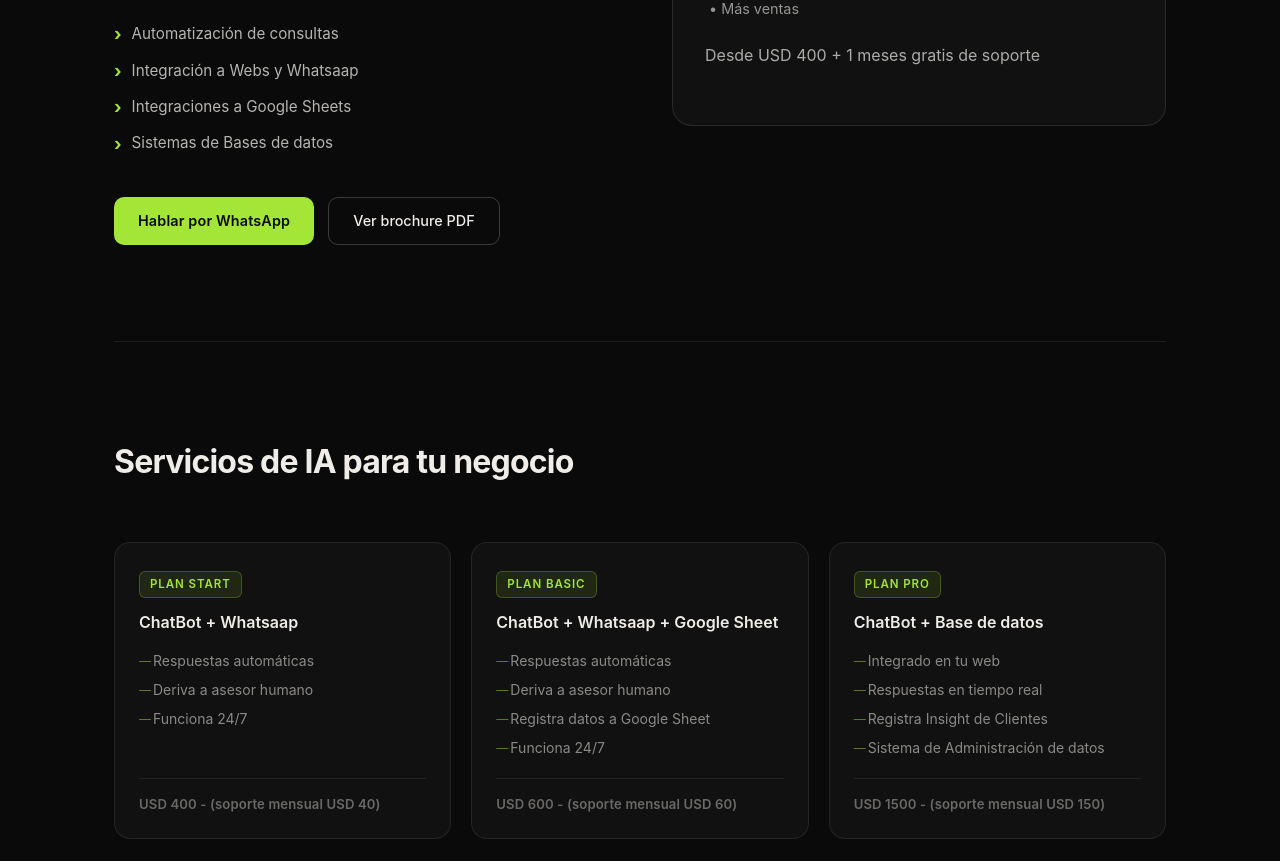
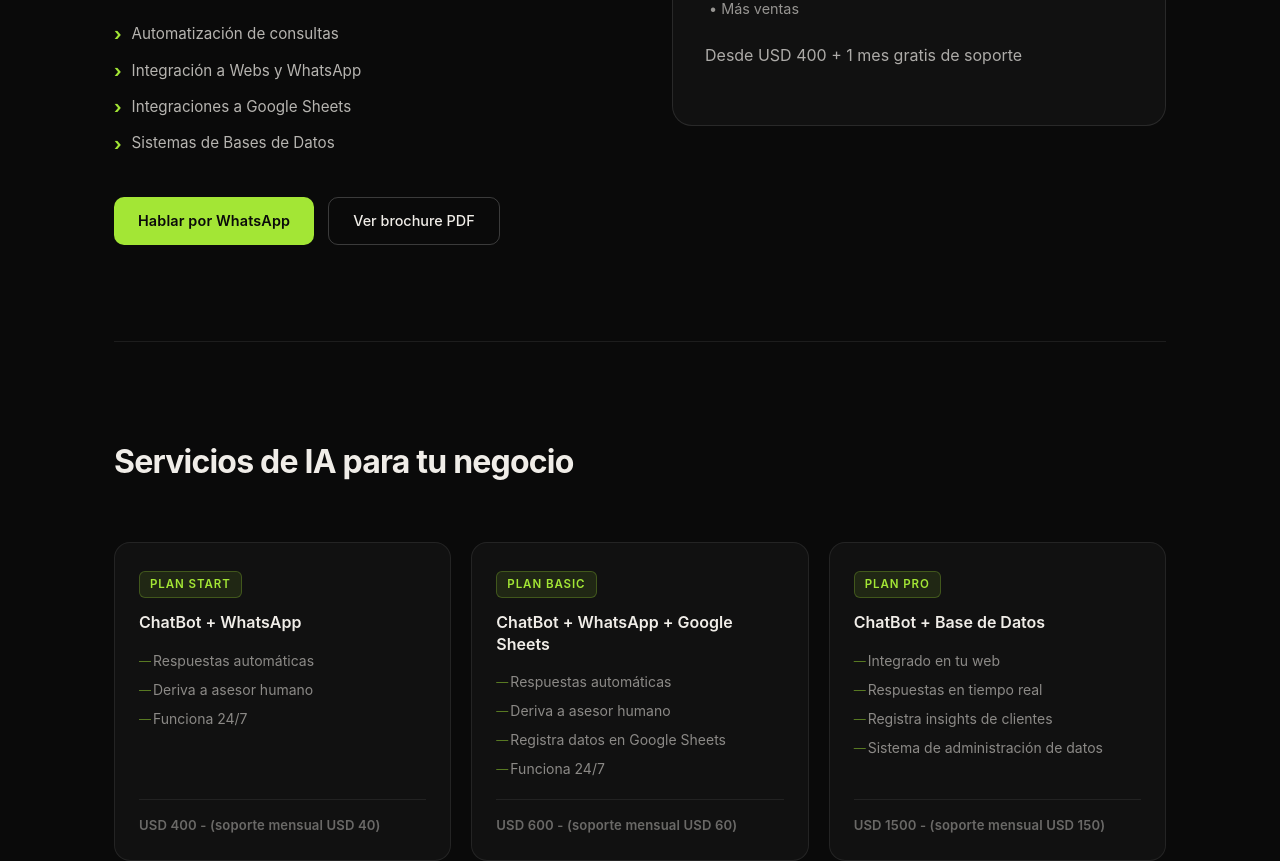
Before and after one commit to agustinescuderoweb/agustinescudero, a Next.js app: page /ia in a window 1280 px wide. Shown: the part 500-1361 px from the top of the page. Built offline with nearby package versions, Linux system fonts and the light colour scheme.

Commit message:
agregado de head

```diff
--- a/src/app/ia/page.tsx
+++ b/src/app/ia/page.tsx
@@ -1,3 +1,4 @@
+import Head from 'next/head'
 import styles from "./page.module.css";
 import Menu from '../componetes/inicio/menu'
 import Footer from '../componetes/inicio/footer'
@@ -5,34 +6,69 @@ import Footer from '../componetes/inicio/footer'
 export default function Page() {
   return (
     <main className={styles.page}>
+      <Head>
+        <title>Chatbots con Inteligencia Artificial para negocios | Agustín Escudero</title>
+        <meta
+          name="description"
+          content="Automatizá tu negocio con chatbots de IA que responden 24/7 por WhatsApp y tu web. Ahorrá tiempo, captá más clientes y vendé más sin contratar personal."
+        />
+        <meta name="robots" content="index, follow" />
+        <meta
+          property="og:title"
+          content="Chatbots con IA para tu negocio | Agustín Escudero"
+        />
+        <meta
+          property="og:description"
+          content="Chatbots inteligentes integrados a WhatsApp, Google Sheets y tu web. Automatizá consultas y vendé más las 24hs."
+        />
+        <meta
+          property="og:url"
+          content="https://agustinescuderoweb.com/ia"
+        />
+        <meta
+          property="og:image"
+          content="https://agustinescuderoweb.com/logoopen.png"
+        />
+        <meta name="twitter:card" content="summary_large_image" />
+      </Head>
+
       <Menu />
+
       <div className={styles.wrapper}>
-
-        {/* HERO */}
         <section className={styles.hero}>
           <div>
             <h1 className={styles.heroTitle}>
               Chatbots con Inteligencia Artificial para negocios en Mendoza
             </h1>
+
             <p className={styles.heroSubtitle}>
-              Chatbots que responden por vos 24/7, ahorran tiempo y te ayudan a vender más sin contratar personal.
+              Chatbots que responden por vos 24/7, ahorran tiempo y te ayudan a
+              vender más sin contratar personal.
             </p>
 
             <ul className={styles.heroList}>
               <li><span>›</span> Automatización de consultas</li>
-              <li><span>›</span> Integración a Webs y Whatsaap</li>
+              <li><span>›</span> Integración a Webs y WhatsApp</li>
               <li><span>›</span> Integraciones a Google Sheets</li>
-              <li><span>›</span> Sistemas de Bases de datos</li>
+              <li><span>›</span> Sistemas de Bases de Datos</li>
             </ul>
+
             <div className={styles.brochure}>
               <a
                 href="https://wa.me/5492612388045?text=Hola%20Agust%C3%ADn"
+                target="_blank"
+                rel="noopener noreferrer"
                 className={styles.btnPrimary}
               >
                 Hablar por WhatsApp
               </a>
 
-            <a href="https://drive.google.com/file/d/1BJ6fctz1s7WoeHNAFHzusH1YSBPhIRuI/view?usp=sharing" className={styles.btnSecondary}>
+              <a
+                href="https://drive.google.com/file/d/1BJ6fctz1s7WoeHNAFHzusH1YSBPhIRuI/view?usp=sharing"
+                target="_blank"
+                rel="noopener noreferrer"
+                className={styles.btnSecondary}
+              >
                 Ver brochure PDF
               </a>
             </div>
@@ -40,6 +76,7 @@ export default function Page() {
 
           <div className={styles.heroCard}>
             <h3 className={styles.cardTitle}>Soluciones de IA</h3>
+
             <p className={styles.cardText}>
               ChatBots Inteligentes que trabajan por vos.
             </p>
@@ -51,64 +88,81 @@ export default function Page() {
             </ul>
 
             <p className={styles.cardText}>
-              Desde USD 400 + 1 meses gratis de soporte
+              Desde USD 400 + 1 mes gratis de soporte
             </p>
           </div>
         </section>
 
-        {/* SERVICIOS */}
         <section className={styles.section}>
-          <h2 className={styles.sectionTitle}>Servicios de IA para tu negocio</h2>
+          <h2 className={styles.sectionTitle}>
+            Servicios de IA para tu negocio
+          </h2>
 
           <div className={styles.servicesGrid}>
-
-            {/* Servicio 1 */}
             <div className={styles.serviceCard}>
               <div className={styles.serviceTag}>Plan Start</div>
-              <div className={styles.serviceTitle}>ChatBot + Whatsaap</div>
+
+              <div className={styles.serviceTitle}>
+                ChatBot + WhatsApp
+              </div>
+
               <ul className={styles.serviceList}>
                 <li>Respuestas automáticas</li>
                 <li>Deriva a asesor humano</li>
                 <li>Funciona 24/7</li>
               </ul>
-              <p className={styles.price}>USD 400 - (soporte mensual USD 40)</p>
+
+              <p className={styles.price}>
+                USD 400 - (soporte mensual USD 40)
+              </p>
             </div>
 
-
-
-            {/* Servicio 2 */}
             <div className={styles.serviceCard}>
               <div className={styles.serviceTag}>Plan Basic</div>
-              <div className={styles.serviceTitle}>ChatBot + Whatsaap + Google Sheet</div>
+
+              <div className={styles.serviceTitle}>
+                ChatBot + WhatsApp + Google Sheets
+              </div>
+
               <ul className={styles.serviceList}>
                 <li>Respuestas automáticas</li>
                 <li>Deriva a asesor humano</li>
-                <li>Registra datos a Google Sheet</li>
+                <li>Registra datos en Google Sheets</li>
                 <li>Funciona 24/7</li>
               </ul>
-              <p className={styles.price}>USD 600 - (soporte mensual USD 60)</p>
+
+              <p className={styles.price}>
+                USD 600 - (soporte mensual USD 60)
+              </p>
             </div>
 
-            {/* Servicio 3 */}
             <div className={styles.serviceCard}>
               <div className={styles.serviceTag}>Plan Pro</div>
-              <div className={styles.serviceTitle}>ChatBot + Base de datos</div>
+
+              <div className={styles.serviceTitle}>
+                ChatBot + Base de Datos
+              </div>
+
               <ul className={styles.serviceList}>
                 <li>Integrado en tu web</li>
                 <li>Respuestas en tiempo real</li>
-                <li>Registra Insight de Clientes</li>
-                <li>Sistema de Administración de datos</li>
+                <li>Registra insights de clientes</li>
+                <li>Sistema de administración de datos</li>
               </ul>
-              <p className={styles.price}>USD 1500 - (soporte mensual USD 150)</p>
+
+              <p className={styles.price}>
+                USD 1500 - (soporte mensual USD 150)
+              </p>
+            </div>
           </div>
 
-          </div>
-
-          {/* CTA Final */}
           <div className={styles.cta}>
             <p>¿Querés ver una demo aplicada a tu negocio?</p>
+
             <a
               href="https://wa.me/5492612388045"
+              target="_blank"
+              rel="noopener noreferrer"
               className={styles.btnPrimary}
             >
               Quiero una demo gratis
@@ -116,22 +170,24 @@ export default function Page() {
           </div>
         </section>
 
-        {/* BROCHURE */}
         <section id="brochure" className={styles.brochure}>
           <h2 className={styles.brochureTitle}>Brochure en PDF</h2>
+
           <p className={styles.brochureText}>
             Descargá el brochure completo con todos los servicios.
           </p>
+
           <a
             href="https://drive.google.com/file/d/1BJ6fctz1s7WoeHNAFHzusH1YSBPhIRuI/view?usp=sharing"
+            target="_blank"
+            rel="noopener noreferrer"
             className={styles.btnPrimary}
-            download
           >
             Descargar PDF
           </a>
         </section>
+      </div>
 
-      </div>
       <Footer />
     </main>
   );
```
Lines whose indentation alone changed are shown as unchanged.
